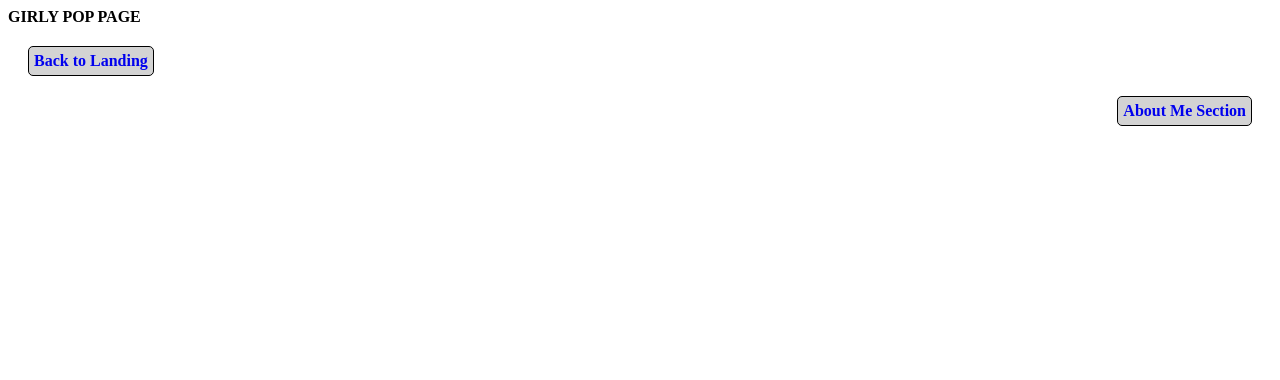
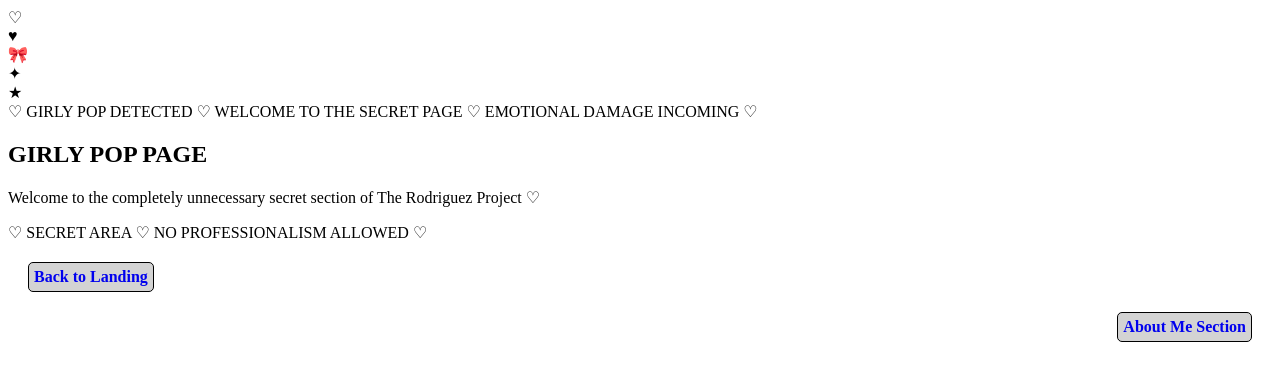
Before and after one commit to Erodriguez59/Erodriguez59.github.io, a plain HTML site: page ABOUT ME PAGE/SECRET1/ampersonalpage.html in a window 1280 px wide. Drawn offline with Linux system fonts and the light colour scheme.

Commit message:
Revamp secret page layout and content

```diff
--- a/ABOUT ME PAGE/SECRET1/ampersonalpage.html
+++ b/ABOUT ME PAGE/SECRET1/ampersonalpage.html
@@ -1,13 +1,31 @@
 <!DOCTYPE html>
-
+<div class="floating-decor heart-one">♡</div>
+<div class="floating-decor heart-two">♥</div>
+<div class="floating-decor bow-one">🎀</div>
+<div class="floating-decor star-one">✦</div>
+<div class="floating-decor star-two">★</div>
+<div class="ticker">
+    <span>♡ GIRLY POP DETECTED ♡ WELCOME TO THE SECRET PAGE ♡ EMOTIONAL DAMAGE INCOMING ♡</span>
+</div>
 <html lang="en" xmlns="http://www.w3.org/1999/xhtml">
 <head>
     <meta charset="utf-8" />
     <title>SECRET 1</title>
     <link href="ampersonalpage.css" rel="stylesheet" />
 </head>
+
 <body>
-    <b>GIRLY POP PAGE</b>
+    <section class="secret-card">
+        <h1>GIRLY POP PAGE</h1>
+
+        <p>
+            Welcome to the completely unnecessary secret section of
+            The Rodriguez Project ♡
+        </p>
+    </section>
+    <div class="warning-strip">
+        ♡ SECRET AREA ♡ NO PROFESSIONALISM ALLOWED ♡
+    </div>
     <section class="button-section">
         <a href="../../index.html" class="LANDING-BTN">Back to Landing</a>
     </section>
```
